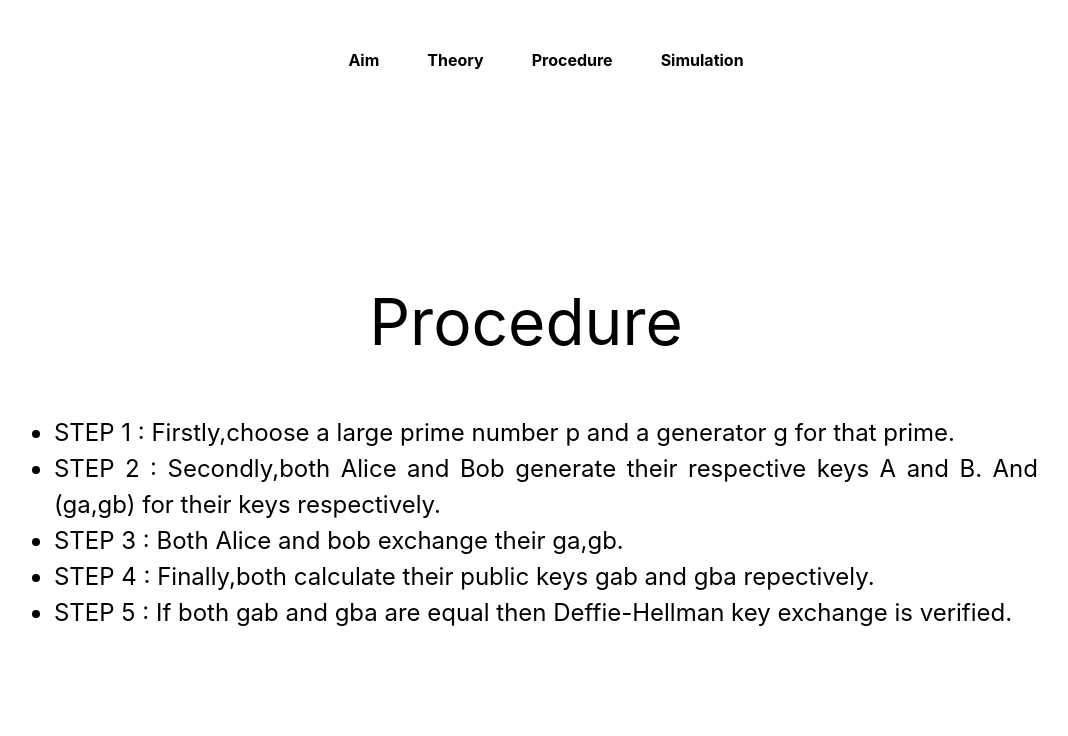
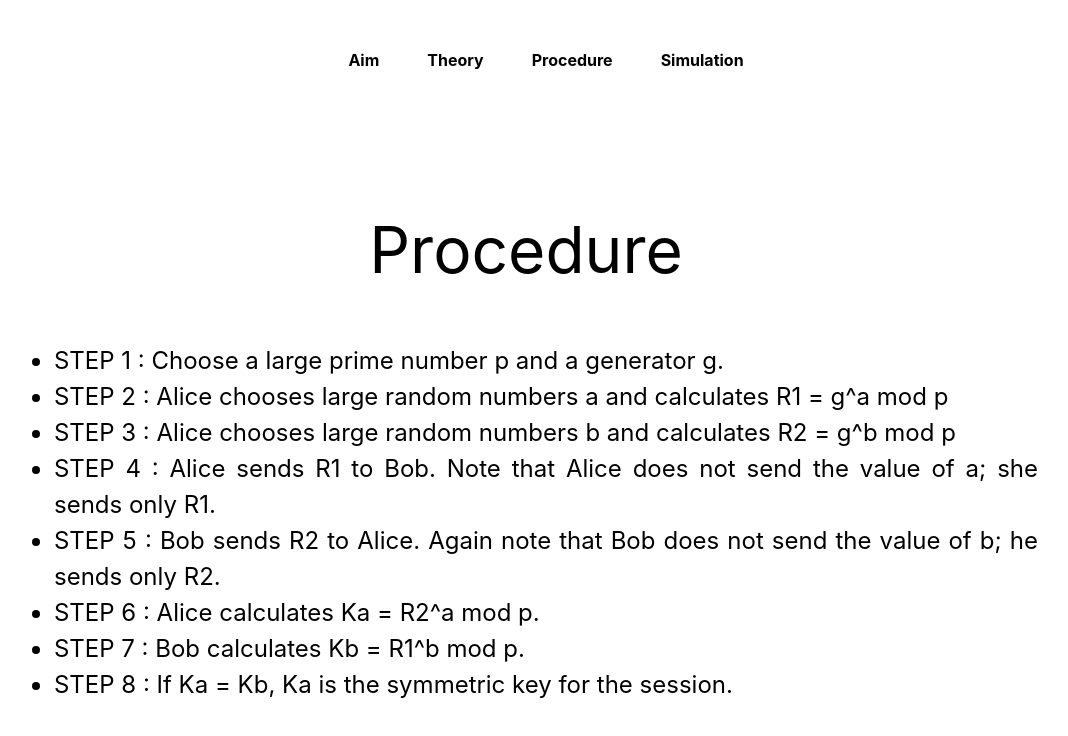
Before and after one commit to palashshrote/diffieH, a Next.js app: page /procedure in a window 1280 px wide. Shown: the top 736 px of the page, without its empty margins (114-1182 px from the left). Built offline with nearby package versions, Linux system fonts and the light colour scheme.

Commit message:
Update procedure.js

```diff
--- a/pages/procedure.js
+++ b/pages/procedure.js
@@ -7,16 +7,20 @@ const procedure = () => {
         <h1 className={styles.title}>Procedure</h1>
         <p className={styles.the_desc}>
         <ul>
-            <li>STEP 1 : Firstly,choose a large prime number p and a generator g for that prime.</li>
-            <li>STEP 2 : Secondly,both Alice and Bob generate their respective keys A and B. And (ga,gb) for their keys respectively.</li>
-            <li>STEP 3 : Both Alice and bob exchange their ga,gb.</li>
-            <li>STEP 4 : Finally,both calculate their public keys gab and gba repectively.</li>
-            <li>STEP 5 : If both gab and gba are equal then Deffie-Hellman key exchange is verified.</li>
-
+            <li>STEP 1 : Choose a large prime number p and a generator g.</li>
+            <li>STEP 2 : Alice chooses large random numbers a and calculates R1 = g^a mod p  </li>
+            <li>STEP 3 : Alice chooses large random numbers b and calculates R2 = g^b mod p</li>
+            <li>STEP 4 : Alice sends R1 to Bob. Note that Alice does not send the value of a; she sends only R1.</li>
+            <li>STEP 5 : Bob sends R2 to Alice. Again note that Bob does not send the value of b; he sends only R2.</li>
+            <li>STEP 6 : Alice calculates Ka = R2^a mod p.</li>
+	<li>STEP 7 : Bob calculates Kb = R1^b mod p.</li>
+	<li>STEP 8 : If Ka = Kb, Ka is the symmetric key for the session.</li>
 
         </ul>
         </p>
+        {/* <p className={styles.description}>
 
+        </p> */}
     </div>
   )
 }
```
